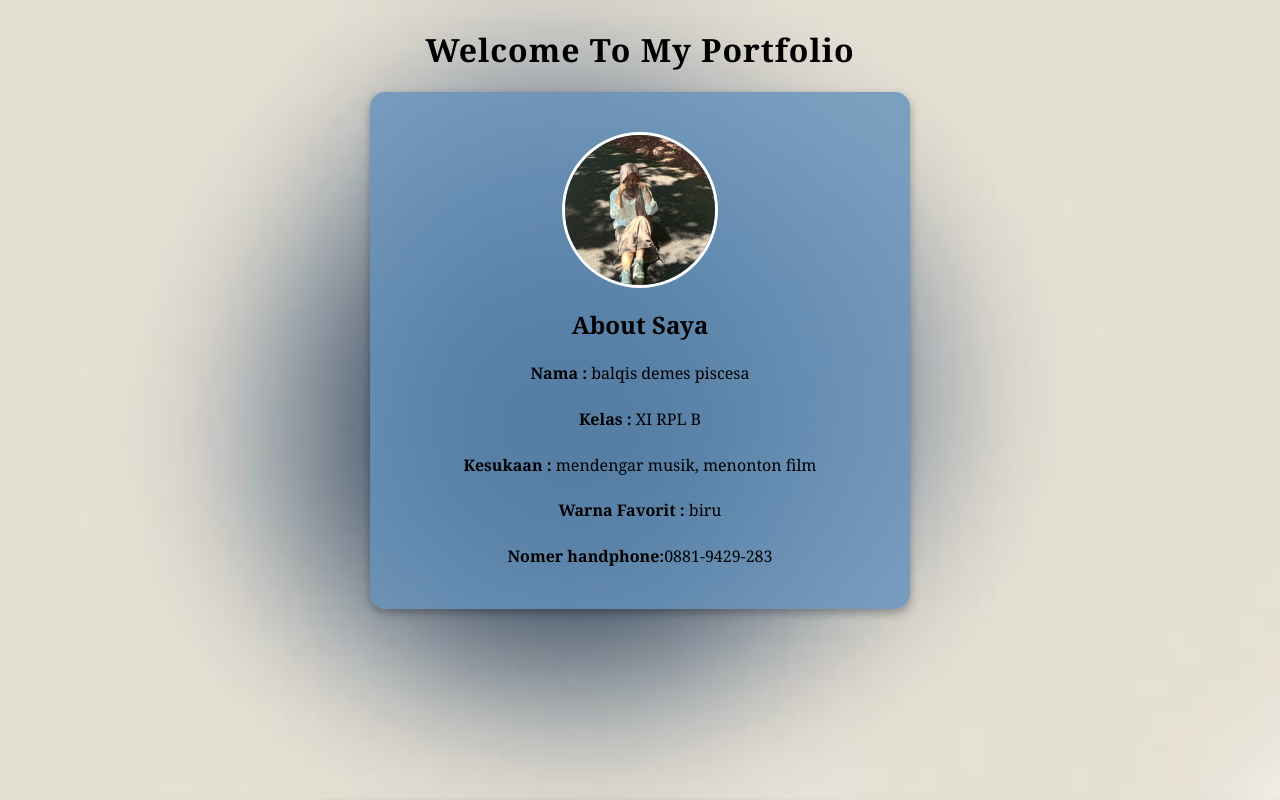
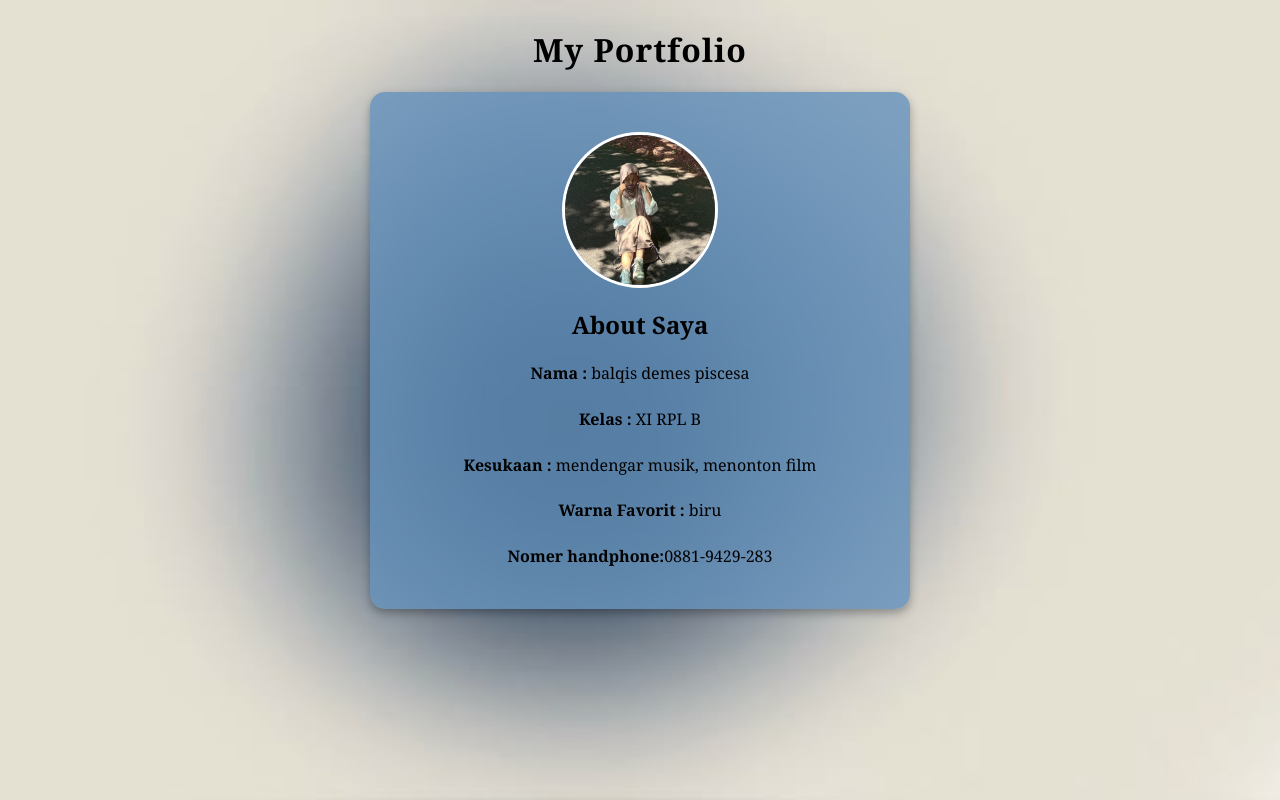
Before and after one commit to b4lkisss/portofolio-balkis, a plain HTML site: page index.html in a window 1280 px wide. Drawn offline with Linux system fonts and the light colour scheme; a script that the page names is missing.

Commit message:
Update index.html

```diff
--- a/index.html
+++ b/index.html
@@ -26,7 +26,7 @@
     </style>
 
     <header>
-        <h1>Welcome To My Portfolio </h1>
+        <h1> My Portfolio </h1>
     </header>
 
     <section>
```
